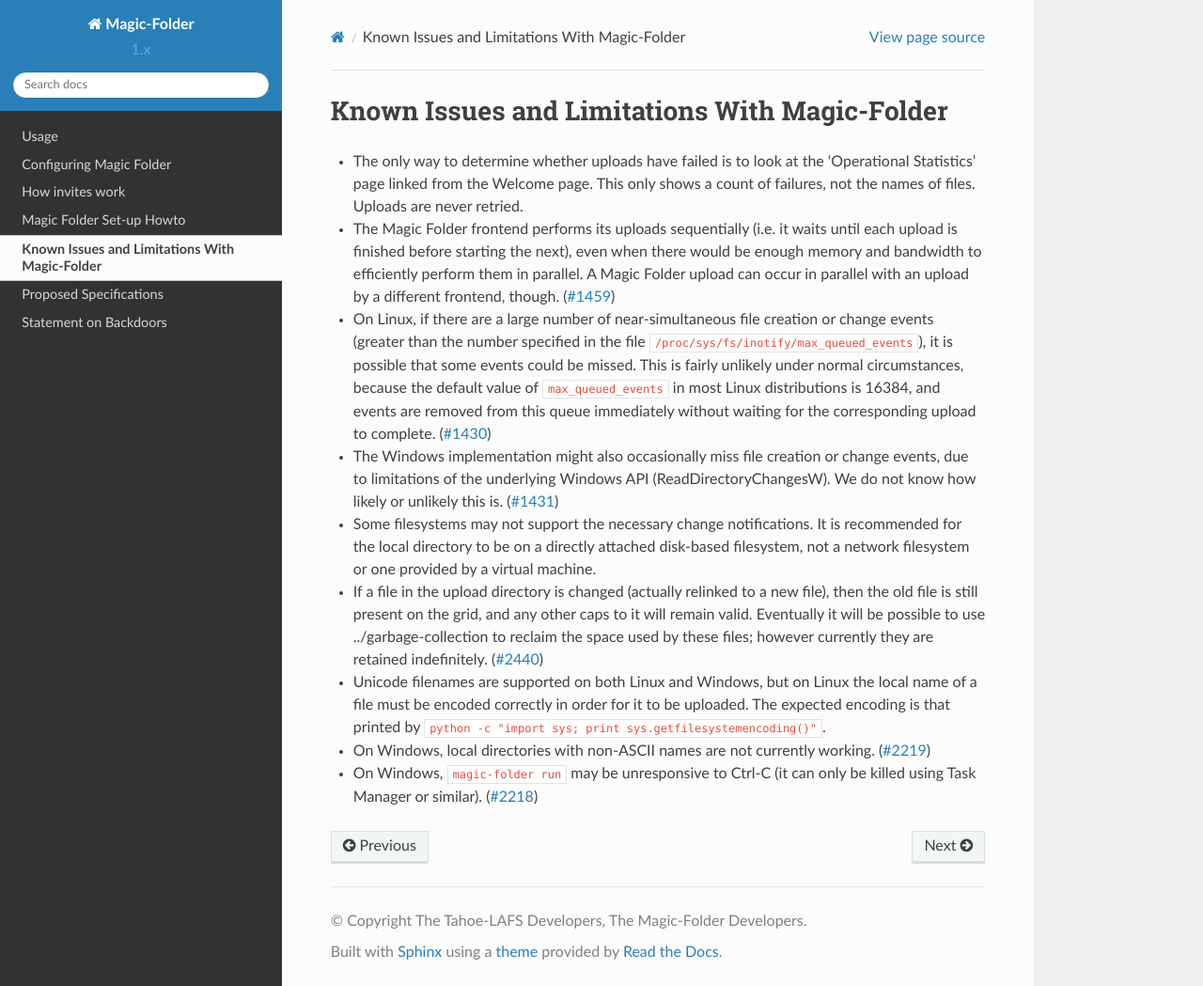
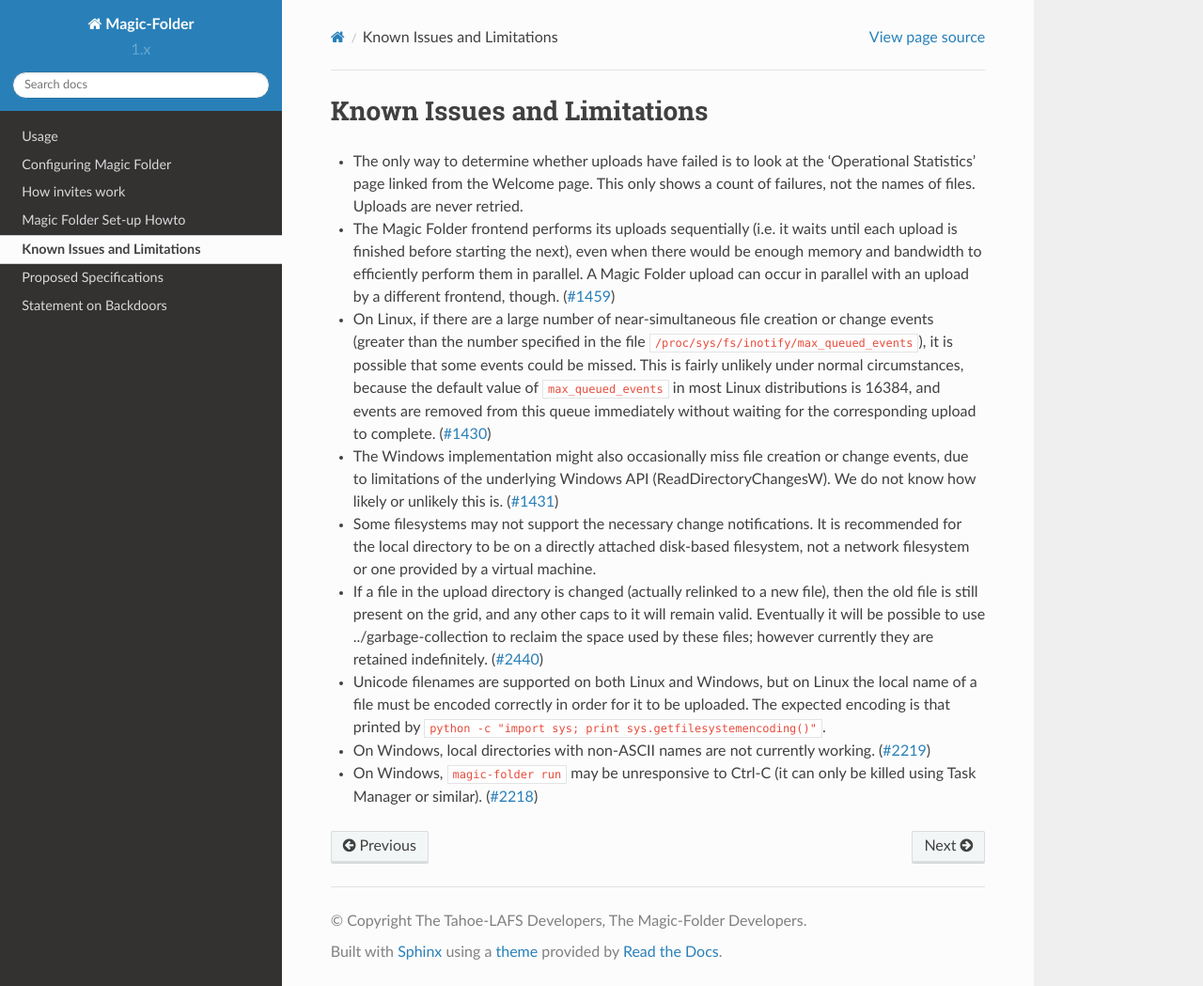
Before and after one commit to tahoe-lafs/magic-folder, a Sphinx documentation site: the page built from docs/limitations.rst, in a window 1280 px wide and 1049 px high. Shown: the whole window at 94% size. Built offline with Sphinx 7.4.7 and the Read the Docs theme 2.0.0, drawn with Linux system fonts in a browser that asks for light colours.

Commit message:
Re-title limitations

```diff
--- a/docs/limitations.rst
+++ b/docs/limitations.rst
@@ -1,7 +1,7 @@
 .. _Known Issues in Magic-Folder:
 
-Known Issues and Limitations With Magic-Folder
-==============================================
+Known Issues and Limitations
+============================
 
 * The only way to determine whether uploads have failed is to look at
   the 'Operational Statistics' page linked from the Welcome page.
```
